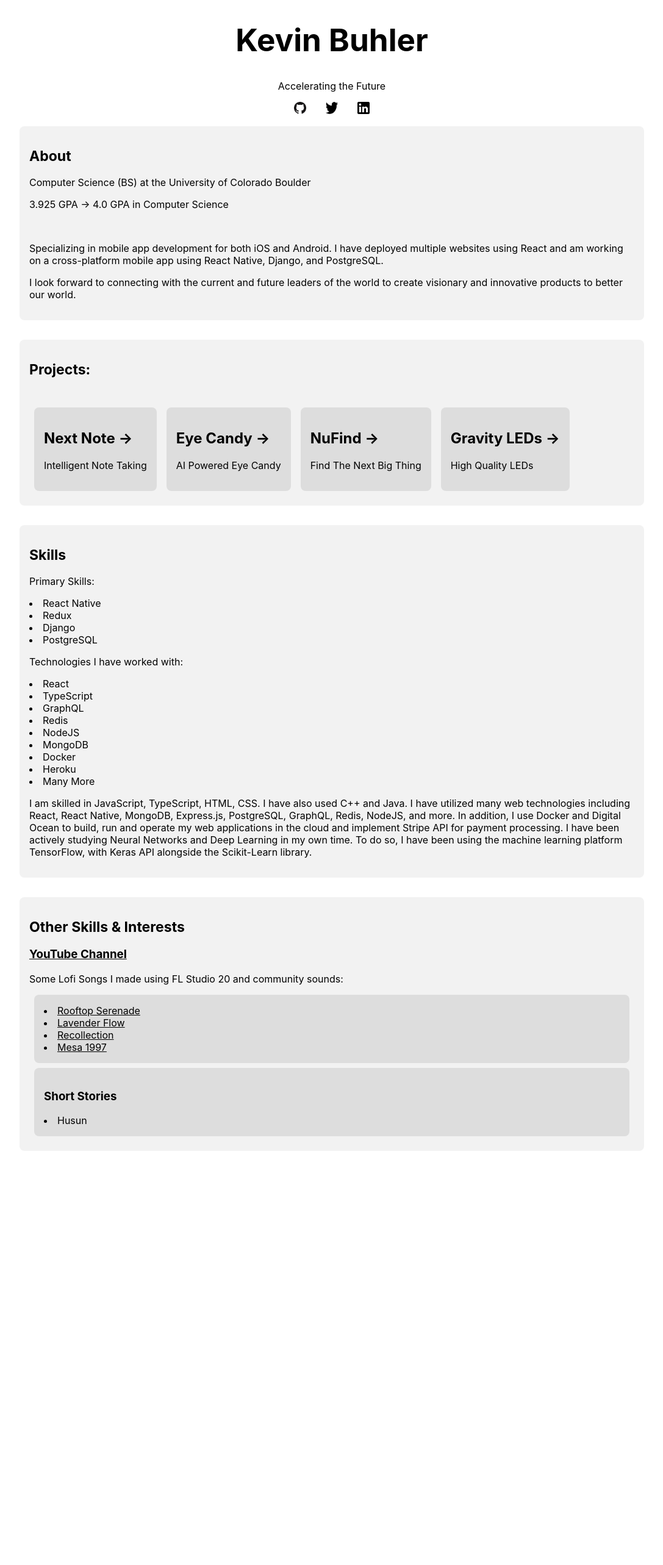
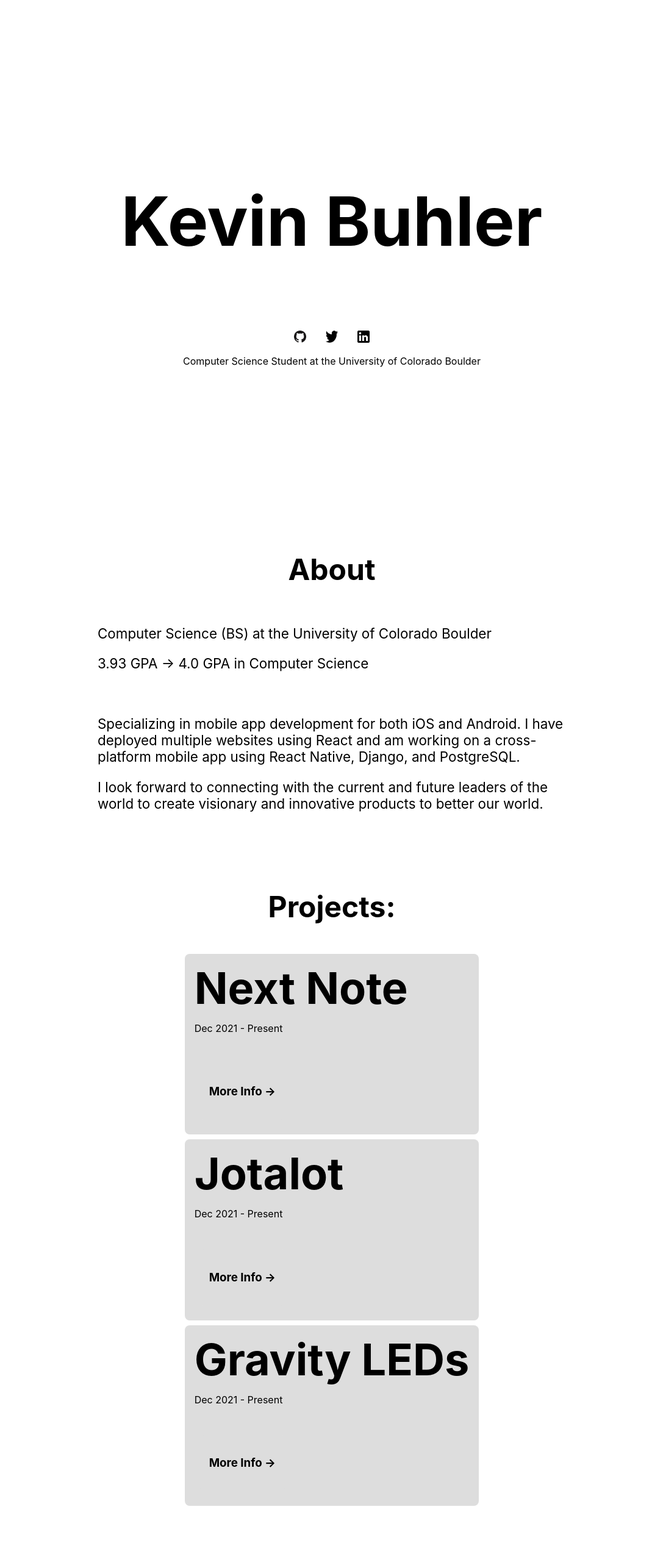
Before and after one commit to kevbuh/kevinbuhler, a Next.js app: page / in a window 1280 px wide. Shown: the top 2566 px of the page at 61% size, without its empty margins (96-1183 px from the left). Before the commit the page ends 2003 px from the top, so only its background shows below. Built offline with nearby package versions, Linux system fonts and the light colour scheme.

Commit message:
new design with fixed fonts and look

```diff
--- a/pages/index.js
+++ b/pages/index.js
@@ -15,12 +15,11 @@ export default function Home() {
       </Head>
 
       <main className={styles.main2}>
-        <div>
-          <h1 className={styles.kevin}>Kevin Buhler</h1>
-          <p className={styles.description}>
-            <p>Accelerating the Future</p>
-          </p>
+        <div className={styles.top_kevin}>
+          <div className={styles.top_kevin_div}>
+            <p className={styles.top_kevin_text}>Kevin Buhler</p>
           </div>
+
           <div>
             <a
               href="https://github.com/kevbuh"
@@ -57,10 +56,21 @@ export default function Home() {
               <Image src="/61109.png" alt="LinkedIn" width={20} height={20} />
             </a>
           </div>
-        <div className={styles.info}>
+          <div>
+            <p className={styles.description}>
+              <p>
+                Computer Science Student at the University of Colorado Boulder
+              </p>
+            </p>
+          </div>
+        </div>
+
+        <div className={styles.project_div}>
           <h2 className={styles.smallTitle}>About</h2>
+        </div>
+        <div className={styles.info_div}>
           <p>Computer Science (BS) at the University of Colorado Boulder</p>
-          <p>3.925 GPA &rarr; 4.0 GPA in Computer Science</p>
+          <p>3.93 GPA &rarr; 4.0 GPA in Computer Science</p>
           <br />
           <p>
             Specializing in mobile app development for both iOS and Android. I
@@ -74,37 +84,69 @@ export default function Home() {
             world.
           </p>
         </div>
-        <div className={styles.info}>
+
+        <div className={styles.project_div}>
           <h2 className={styles.smallTitle}>Projects:</h2>
+        </div>
+        <div>
+          <div className={styles.full_screen}>
+            <div className={styles.smallcard}>
+              <a href="https://nextnote.io">
+                <h2 className={styles.project_text}>Next Note</h2>
+              </a>
+              <p>Dec 2021 - Present</p>
+              {/* Add some pictures and stuff right here */}
               <div className={styles.apps3}>
                 <div className={styles.smallcard}>
-              <a href="https://kevinbuhler.com/nextnote">
-                <h2>Next Note &rarr;</h2>
-                <p>Intelligent Note Taking</p>
-              </a>
-            </div>
-            <div className={styles.smallcard}>
-              <a href="https://eyecandy.vercel.app/">
-                <h2>Eye Candy &rarr;</h2>
-                <p>AI Powered Eye Candy</p>
-              </a>
-            </div>
-            <div className={styles.smallcard}>
-              <a href="https://nufind.vercel.app">
-                <h2>NuFind &rarr;</h2>
-                <p>Find The Next Big Thing</p>
-              </a>
-            </div>
-            <div className={styles.smallcard}>
-              <a href="https://gravityleds.com">
-                <h2>Gravity LEDs &rarr;</h2>
-                <p>High Quality LEDs</p>
+                  <a href="nextnote">
+                    <h3>More Info &rarr;</h3>
+                    {/* <p>High Quality LEDs</p> */}
                   </a>
                 </div>
               </div>
             </div>
-        <div className={styles.info}>
+          </div>
+          <div className={styles.full_screen}>
+            <div className={styles.smallcard}>
+              <a href="https://kevinbuhler.com/nextnote">
+                <h2 className={styles.project_text}>Jotalot</h2>
+              </a>
+              <p>Dec 2021 - Present</p>
+              {/* Add some pictures and stuff right here */}
+              <div className={styles.apps3}>
+                <div className={styles.smallcard}>
+                  <a href="https://kevinbuhler.com/nextnote">
+                    <h3>More Info &rarr;</h3>
+                    {/* <p>High Quality LEDs</p> */}
+                  </a>
+                </div>
+              </div>
+            </div>
+          </div>
+          <div className={styles.full_screen}>
+            <div className={styles.smallcard}>
+              <a href="https://gravityleds.com">
+                <h2 className={styles.project_text}>Gravity LEDs</h2>
+              </a>
+              <p>Dec 2021 - Present</p>
+              {/* Add some pictures and stuff right here */}
+              <div className={styles.apps3}>
+                <div className={styles.smallcard}>
+                  <a href="https://gravityleds.com">
+                    <h3>More Info &rarr;</h3>
+                    {/* <p>High Quality LEDs</p> */}
+                  </a>
+                </div>
+              </div>
+            </div>
+          </div>
+        </div>
+
+        <div className={styles.project_div}>
           <h2 className={styles.smallTitle}>Skills</h2>
+        </div>
+        <div className={styles.info_div}>
+          {/* <div */}
           <p>Primary Skills:</p>
           <li>React Native</li>
           <li>Redux</li>
@@ -135,8 +177,10 @@ export default function Home() {
             </p>
           </div>
         </div>
-        <div className={styles.info}>
-          <h2 className={styles.smallTitle}>Other Skills & Interests</h2>
+        <div className={styles.project_div}>
+          <h2 className={styles.smallTitle}>Extra</h2>
+        </div>
+        <div className={styles.info_div}>
           <div>
             <a
               className={styles.underline}
--- a/styles/Home.module.css
+++ b/styles/Home.module.css
@@ -6,6 +6,21 @@
   justify-content: center;
   align-items: center;
   height: 100vh;
+}
+
+.top_kevin {
+  min-height: 100vh;
+  display: flex;
+  flex-direction: column;
+  justify-content: center;
+  align-items: center;
+  width: 60vw;
+  /* font-size: 10px; */
+}
+
+.top_kevin_text {
+  font-size: 7em;
+  font-weight: bold;
 }
 
 .main {
@@ -189,7 +204,29 @@
 }
 
 .smallTitle {
-  font-size: 1.8vw;
+  font-size: 3em;
+}
+
+.project_div {
+  min-height: 10vh;
+  display: flex;
+  flex-direction: column;
+  justify-content: center;
+  align-items: center;
+  width: 60vw;
+  margin-top: 4em;
+}
+
+.info_div {
+  width: 60vw;
+  font-size: 1.4em;
+}
+
+.project_text {
+  font-size: 4.5em;
+  line-height: 80px;
+  padding: 0;
+  margin: 0;
 }
 
 .innerapp {
```
Also changed, not shown: 1 other file (tests, documents, lock files or other folders). Lines whose indentation alone changed are shown as unchanged.
